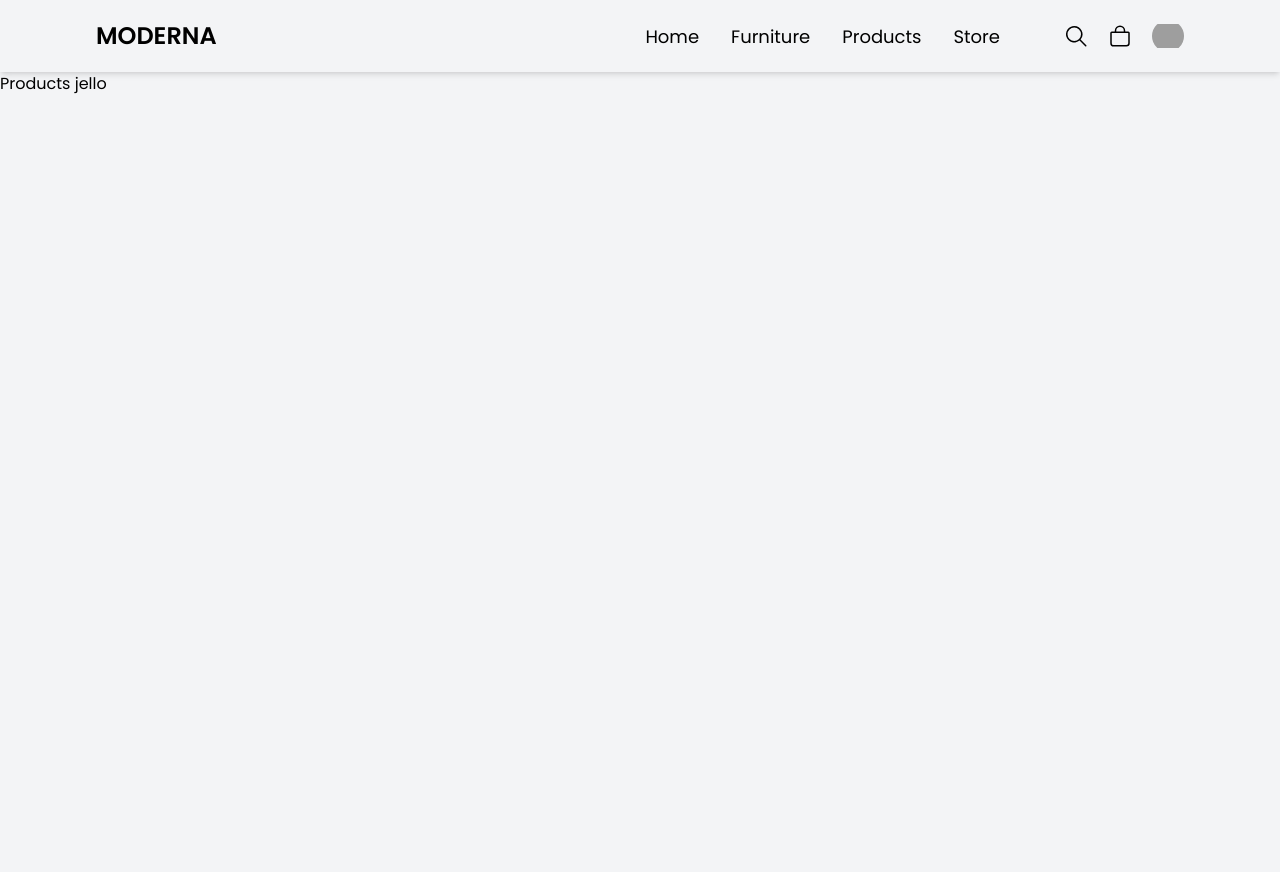
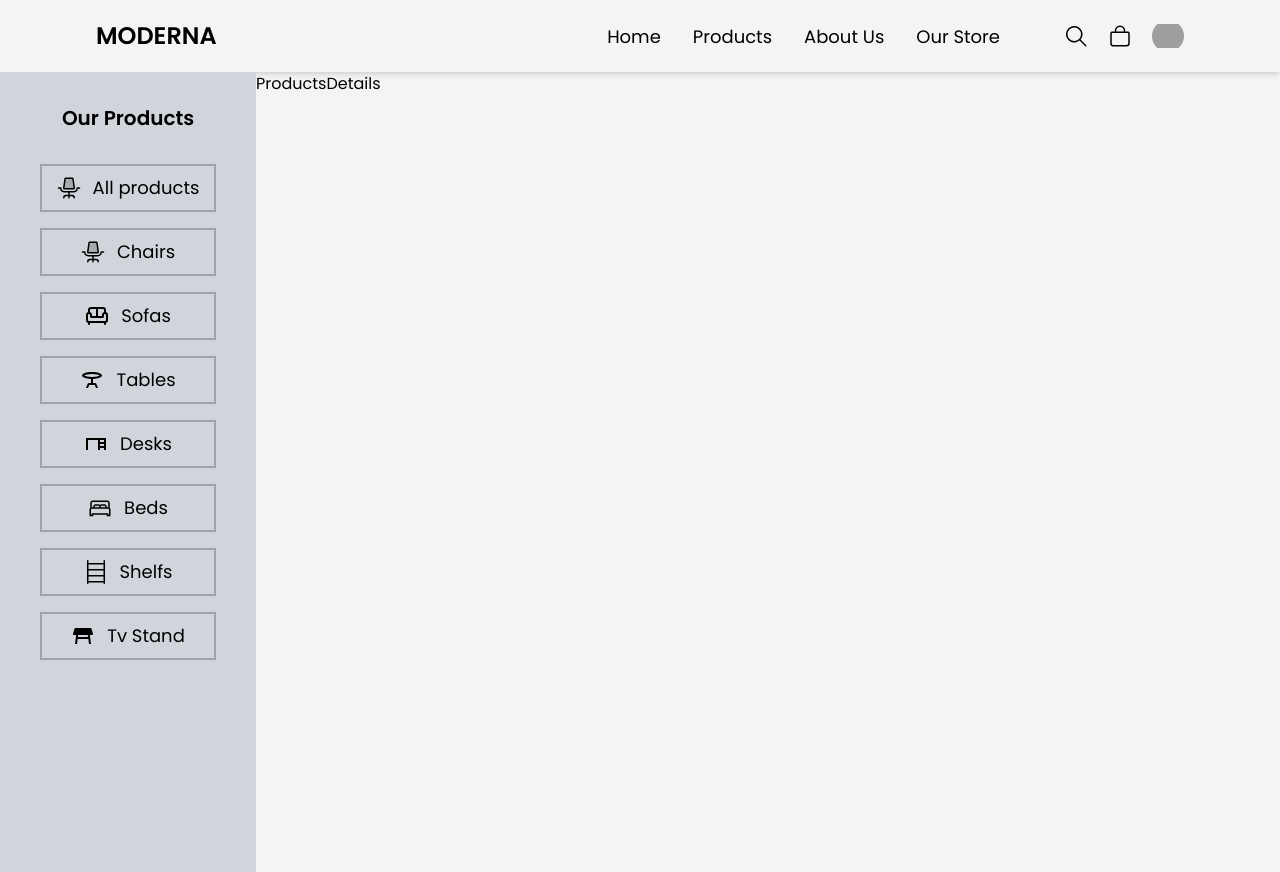
Before and after one commit to Dev-with-Osm/Mern-Furniture-App, a React (Vite) app in the folder client/: page /products in a window 1280 px wide. Before the commit the page ends 800 px from the top, so only its background shows below. Built offline with nearby package versions, Linux system fonts and the light colour scheme; grey boxes are pictures that could not be loaded.

Commit message:
complete sidebar

```diff
--- a/client/src/App.jsx
+++ b/client/src/App.jsx
@@ -2,11 +2,12 @@ import React from "react";
 import { BrowserRouter, Routes, Route } from "react-router-dom";
 import Header from "./components/Header";
 import HomePage from "./Pages/HomePage";
-import Products from "./Pages/Products";
+
 import Profile from "./Pages/Profile";
 import SignIn from "./Pages/SignIn";
 import SignUp from "./Pages/SignUp";
 import PrivateRoute from "./components/PrivateRoute";
+import Products from "./Pages/Products/Products";
 
 export default function App() {
   return (
--- a/client/src/Pages/Products.jsx
+++ /dev/null
@@ -1,5 +0,0 @@
-import React from "react";
-
-export default function Products() {
-  return <div>Products jello</div>;
-}
--- /dev/null
+++ b/client/src/Pages/Products/ProductSidebarData.js
@@ -0,0 +1,44 @@
+import React from "react";
+
+export const SidebarData = [
+  {
+    title: "All products",
+    icon: <PiOfficeChairDuotone className="text-2xl" />,
+    link: "/allProducts",
+  },
+  {
+    title: "Chairs",
+    icon: <PiOfficeChairDuotone className="text-2xl" />,
+    link: "/Chairs",
+  },
+  {
+    title: "Sofas",
+    icon: <LuSofa className="text-2xl" />,
+    link: "/Sofas",
+  },
+  {
+    title: "Tables",
+    icon: <MdOutlineTableBar className="text-2xl" />,
+    link: "/Tables",
+  },
+  {
+    title: "Desks",
+    icon: <MdDesk className="text-2xl" />,
+    link: "/Desks",
+  },
+  {
+    title: "Beds",
+    icon: <LiaBedSolid className="text-2xl" />,
+    link: "/Beds",
+  },
+  {
+    title: "Shelfs",
+    icon: <BsBookshelf className="text-2xl" />,
+    link: "/Shelfs",
+  },
+  {
+    title: "Tv Stand",
+    icon: <MdTableRestaurant className="text-2xl" />,
+    link: "/TvStand",
+  },
+];
--- /dev/null
+++ b/client/src/Pages/Products/Products.jsx
@@ -0,0 +1,13 @@
+import React from "react";
+
+import ProductsSidebar from "./ProductsSidebar";
+import ProductsDetails from "./ProductsDetails";
+
+export default function Products() {
+  return (
+    <div className="flex">
+      <ProductsSidebar />
+      <ProductsDetails />
+    </div>
+  );
+}
--- /dev/null
+++ b/client/src/Pages/Products/ProductsDetails.jsx
@@ -0,0 +1,5 @@
+import React from "react";
+
+export default function ProductsDetails() {
+  return <div className="">ProductsDetails</div>;
+}
--- /dev/null
+++ b/client/src/Pages/Products/ProductsSidebar.jsx
@@ -0,0 +1,50 @@
+import React from "react";
+import { Link } from "react-router-dom";
+import { PiOfficeChairDuotone } from "react-icons/pi";
+import { LuSofa } from "react-icons/lu";
+import { MdDesk, MdOutlineTableBar, MdTableRestaurant } from "react-icons/md";
+import { LiaBedSolid } from "react-icons/lia";
+import { BsBookshelf } from "react-icons/bs";
+
+export default function ProductsSidebar() {
+  return (
+    <div className="bg-gray-300 h-screen flex flex-col items-center w-[20%]">
+      <h1 className=" text-xl font-semibold py-8">Our Products</h1>
+
+      <ul className=" flex flex-col w-full px-10 gap-4">
+        <li className="border-2 border-gray-400 py-2 flex items-center justify-center gap-3 hover:bg-gray-600 hover:text-gray-50 transition-all ease-in-out cursor-pointer ">
+          <PiOfficeChairDuotone className="text-2xl" />
+          <Link className="text-lg">All products</Link>
+        </li>
+        <li className="border-2 border-gray-400 py-2 flex items-center justify-center gap-3 hover:bg-gray-600 hover:text-gray-50 transition-all ease-in-out cursor-pointer ">
+          <PiOfficeChairDuotone className="text-2xl" />
+          <Link className="text-lg">Chairs</Link>
+        </li>
+        <li className="border-2 border-gray-400 py-2 flex items-center justify-center gap-3 hover:bg-gray-600 hover:text-gray-50 transition-all ease-in-out cursor-pointer ">
+          <LuSofa className="text-2xl" />
+          <Link className="text-lg">Sofas</Link>
+        </li>
+        <li className="border-2 border-gray-400 py-2 flex items-center justify-center gap-3 hover:bg-gray-600 hover:text-gray-50 transition-all ease-in-out cursor-pointer ">
+          <MdOutlineTableBar className="text-2xl" />
+          <Link className="text-lg">Tables</Link>
+        </li>
+        <li className="border-2 border-gray-400 py-2 flex items-center justify-center gap-3 hover:bg-gray-600 hover:text-gray-50 transition-all ease-in-out cursor-pointer ">
+          <MdDesk className="text-2xl" />
+          <Link className="text-lg">Desks</Link>
+        </li>
+        <li className="border-2 border-gray-400 py-2 flex items-center justify-center gap-3 hover:bg-gray-600 hover:text-gray-50 transition-all ease-in-out cursor-pointer ">
+          <LiaBedSolid className="text-2xl" />
+          <Link className="text-lg">Beds</Link>
+        </li>
+        <li className="border-2 border-gray-400 py-2 flex items-center justify-center gap-3 hover:bg-gray-600 hover:text-gray-50 transition-all ease-in-out cursor-pointer ">
+          <BsBookshelf className="text-2xl" />
+          <Link className="text-lg">Shelfs</Link>
+        </li>
+        <li className="border-2 border-gray-400 py-2 flex items-center justify-center gap-3 hover:bg-gray-600 hover:text-gray-50 transition-all ease-in-out cursor-pointer ">
+          <MdTableRestaurant className="text-2xl" />
+          <Link className="text-lg">Tv Stand</Link>
+        </li>
+      </ul>
+    </div>
+  );
+}
--- a/client/src/Pages/Profile.jsx
+++ b/client/src/Pages/Profile.jsx
@@ -21,10 +21,12 @@ import {
   updateUserStart,
   updateUserSuccess,
 } from "../redux/user/userSlice";
+import { useNavigate } from "react-router-dom";
 
 export default function Profile() {
   const fileRef = useRef(null);
   const dispatch = useDispatch();
+  const navigate = useNavigate();
   const { currentUser, loading, error } = useSelector((state) => state.user);
   const [file, setFile] = useState(undefined);
   const [filePerc, setFilePerc] = useState(0);
@@ -95,7 +97,7 @@ export default function Profile() {
       dispatch(updateUserSuccess(data));
       setUpdateSuccess(true);
     } catch (error) {
-      dispatch(updateUserFailed("Something went wrong!"));
+      dispatch(updateUserFailed(""));
     }
   };
 
@@ -126,6 +128,7 @@ export default function Profile() {
         return;
       }
       dispatch(signOutUserSuccess(data));
+      navigate("/");
     } catch (error) {
       dispatch(signOutUserFailed(error.message));
     }
--- a/client/src/components/Header.jsx
+++ b/client/src/components/Header.jsx
@@ -20,14 +20,15 @@ export default function Header() {
         <Link to={"/"}>
           <li className="my-4 py-4 border-b border-slate-400">Home</li>
         </Link>
-        <Link to={"/furniture"}>
-          <li className="my-4 py-4 border-b border-slate-400">Furniture</li>
-        </Link>
         <Link to={"products"}>
           <li className="my-4 py-4 border-b border-slate-400">Products</li>
         </Link>
+        <Link to={"/furniture"}>
+          <li className="my-4 py-4 border-b border-slate-400">About Us</li>
+        </Link>
+
         <Link to={"store"}>
-          <li className="my-4 py-4 border-b border-slate-400">Store</li>
+          <li className="my-4 py-4 border-b border-slate-400">Our Store</li>
         </Link>
       </ul>
     </div>
@@ -52,14 +53,15 @@ export default function Header() {
               <Link to={"/"}>
                 <li>Home</li>
               </Link>
-              <Link to={"/furniture"}>
-                <li>Furniture</li>
-              </Link>
               <Link to={"products"}>
                 <li>Products</li>
               </Link>
+              <Link to={"/furniture"}>
+                <li>About Us</li>
+              </Link>
+
               <Link to={"store"}>
-                <li>Store</li>
+                <li>Our Store</li>
               </Link>
             </ul>
           </div>
```
